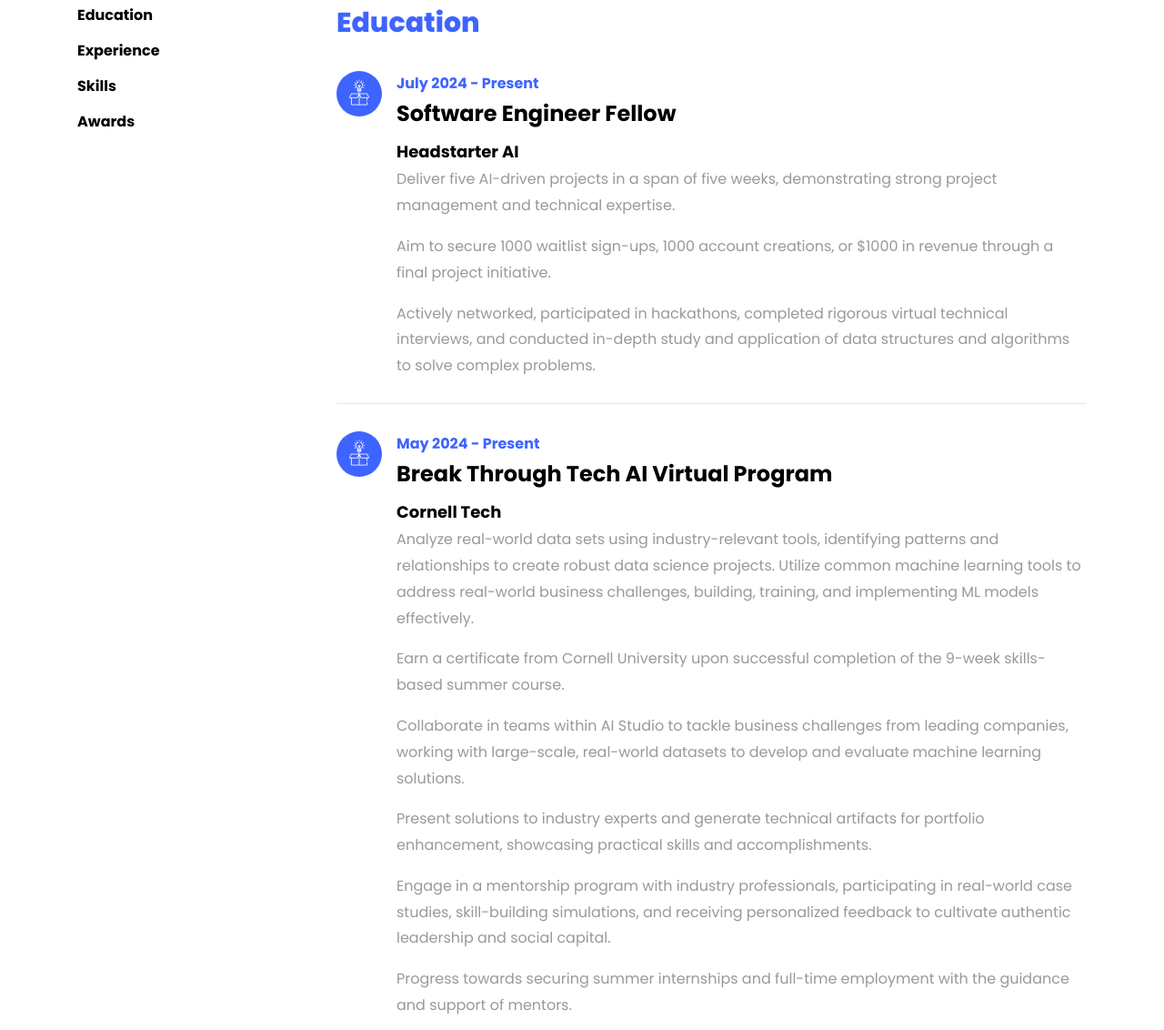
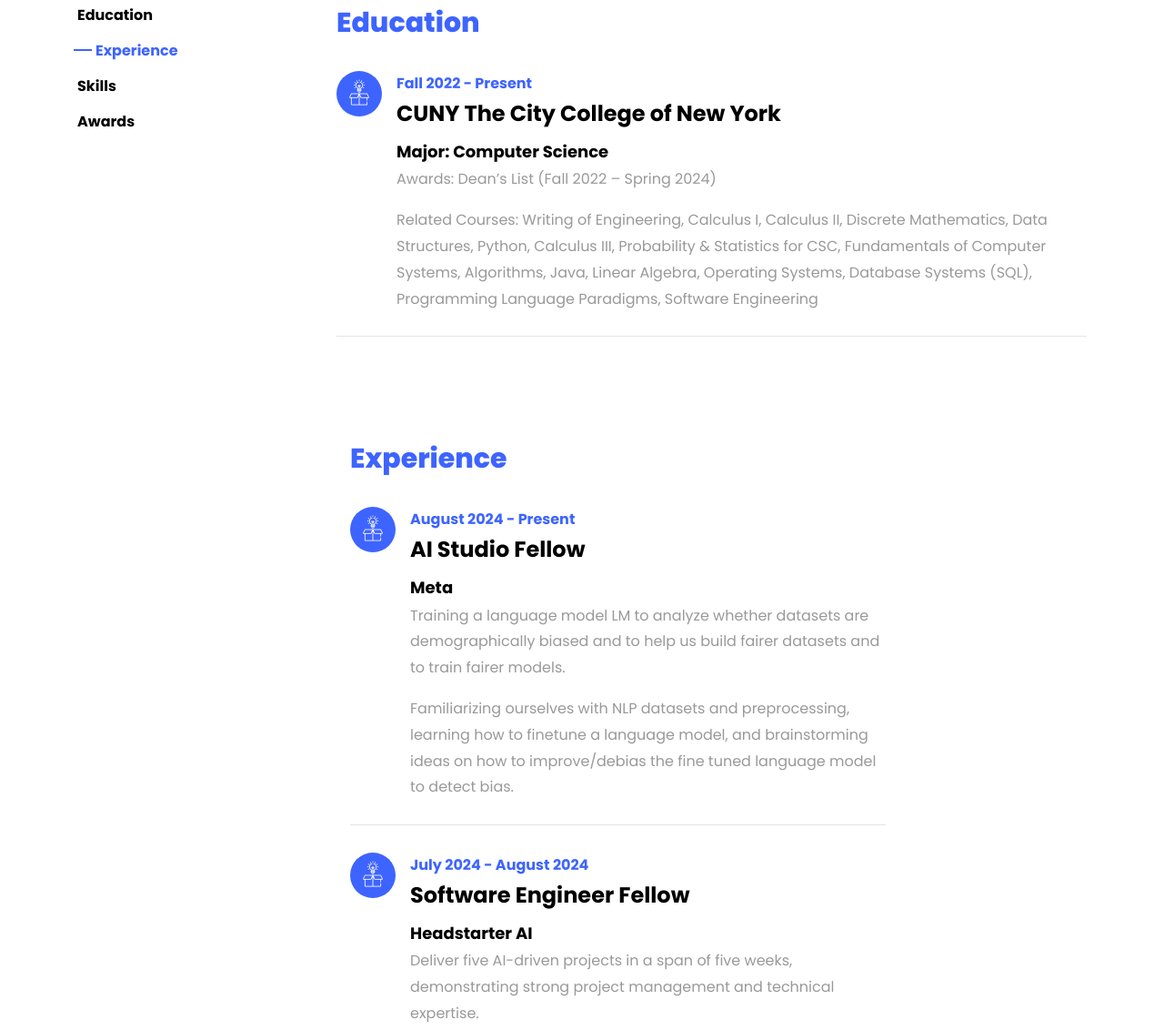
Before and after one commit to srewashimondal/Personal-Website, a plain HTML site: page Srewashi-Mondal-Personal-Website/index.html in a window 1280 px wide. Shown: the part 1623-2755 px from the top of the page at 91% size. Drawn offline with Linux system fonts and the light colour scheme; files whose address does not match are found by name.

Commit message:
Update index.html

```diff
--- a/Srewashi-Mondal-Personal-Website/index.html
+++ b/Srewashi-Mondal-Personal-Website/index.html
@@ -131,15 +131,48 @@
 					  </nav>
 					</div>
 					<div class="col-md-9">
-					  <div id="page-1" class= "page one">
-					  	<h2 class="heading">Education</h2>
+							<div id="page-1" class= "page one">
+								<h2 class="heading">Education</h2>
+								<div class="resume-wrap d-flex ftco-animate">
+									<div class="icon d-flex align-items-center justify-content-center">
+										<span class="flaticon-ideas"></span>
+									</div>
+									<div class="text pl-3">
+										<span class="date">Fall 2022 - Present</span>
+										<h2>CUNY The City College of New York</h2>
+										<span class="position">Major: Computer Science</span>
+										<p>Awards: Dean’s List (Fall 2022 – Spring 2024)</p>
+										<p>Related Courses: Writing of Engineering, Calculus I, Calculus II, Discrete Mathematics, Data Structures, Python, Calculus III, Probability & Statistics for CSC, Fundamentals of Computer Systems, Algorithms, Java, Linear Algebra, Operating Systems, Database Systems (SQL), Programming Language Paradigms, Software Engineering
+</p>
+									</div>
+								</div>
+								</div>
 
+
+
+
+
+							<div class="col-md-9">
+								<div id="page-2" class= "page two">
+									<h2 class="heading">Experience</h2>
+									<div class="resume-wrap d-flex ftco-animate">
+										<div class="icon d-flex align-items-center justify-content-center">
+												<span class="flaticon-ideas"></span>
+										</div>
+										<div class="text pl-3">
+												<span class="date">August 2024 - Present</span>
+												<h2>AI Studio Fellow</h2>
+												<span class="position">Meta</span>
+												<p>Training a language model LM to analyze whether datasets are demographically biased and to help us build fairer datasets and to train fairer models.</p>
+											<p>Familiarizing ourselves with NLP datasets and preprocessing, learning how to finetune a language model, and brainstorming ideas on how to improve/debias the fine tuned language model to detect bias.</p>
+										</div>
+									</div>
 							<div class="resume-wrap d-flex ftco-animate">
 								<div class="icon d-flex align-items-center justify-content-center">
 										<span class="flaticon-ideas"></span>
 								</div>
 								<div class="text pl-3">
-										<span class="date">July 2024 - Present</span>
+										<span class="date">July 2024 - August 2024</span>
 										<h2>Software Engineer Fellow</h2>
 										<span class="position">Headstarter AI</span>
 										<p>Deliver five AI-driven projects in a span of five weeks, demonstrating strong project management and technical expertise.</p>
@@ -153,7 +186,7 @@
 										<span class="flaticon-ideas"></span>
 								</div>
 								<div class="text pl-3">
-										<span class="date">May 2024 - Present</span>
+										<span class="date">May 2024 - August 2024</span>
 										<h2>Break Through Tech AI Virtual Program</h2>
 										<span class="position">Cornell Tech</span>
 										<p>Analyze real-world data sets using industry-relevant tools, identifying patterns and relationships to create robust data science projects. Utilize common machine learning tools to address real-world business challenges, building, training, and implementing ML models effectively.</p>
```
